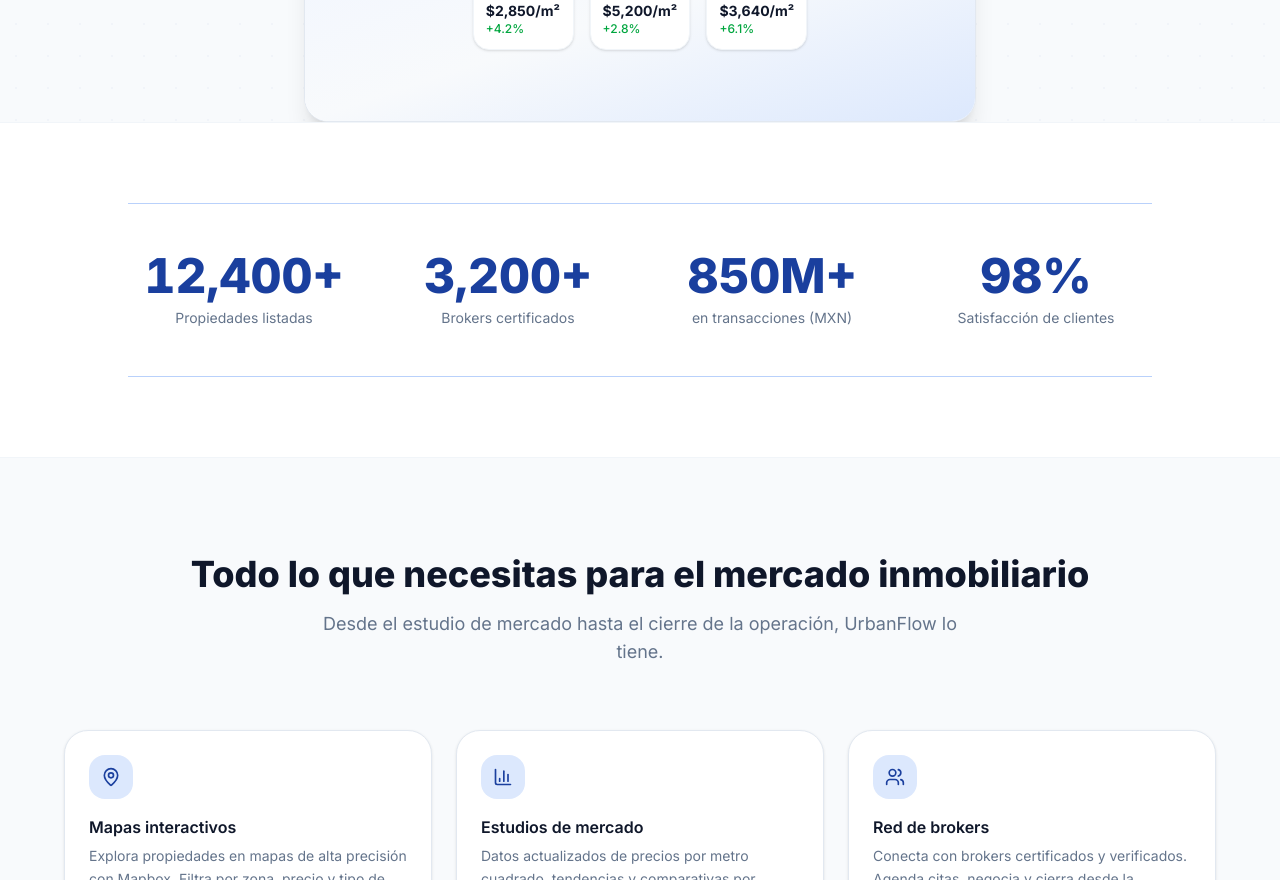
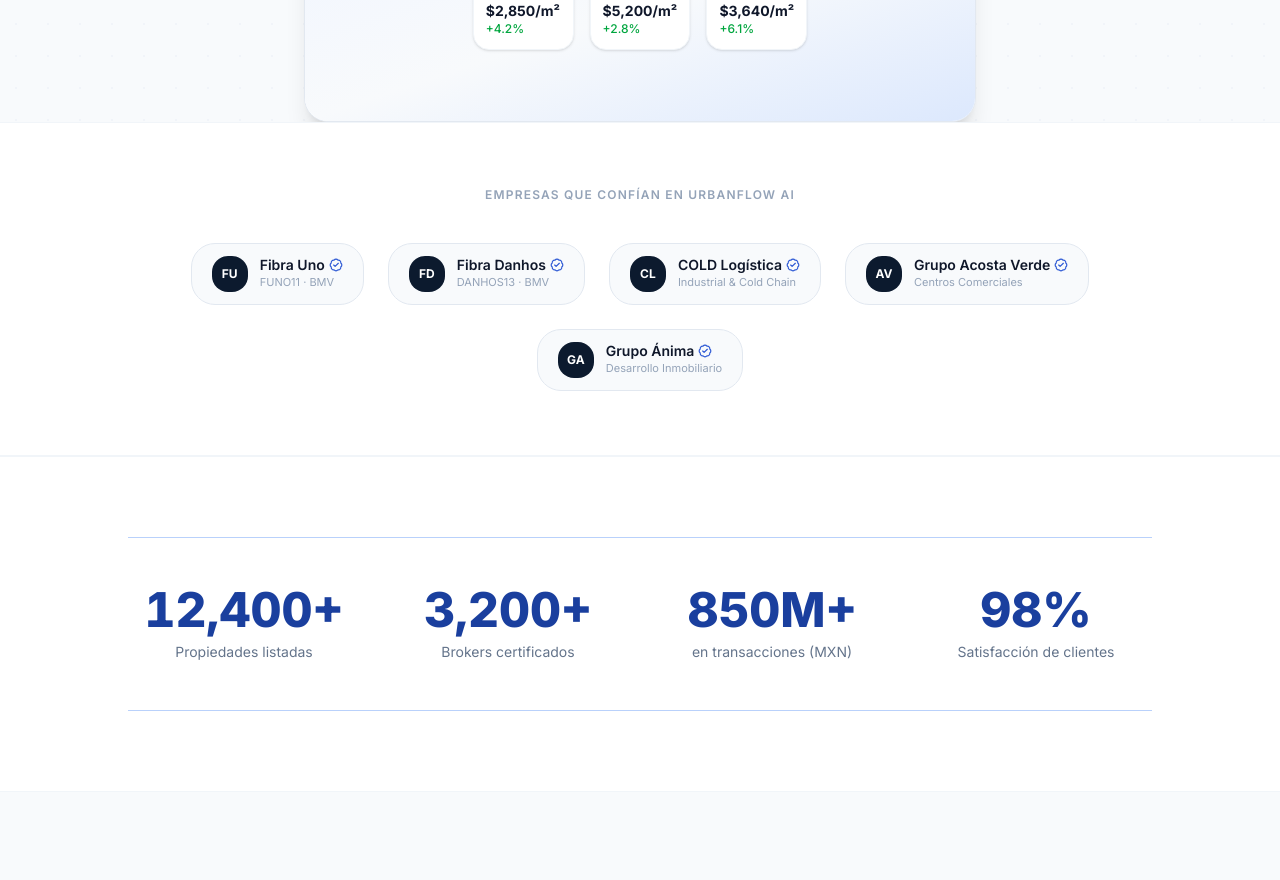
Before and after one commit to djaddahmoises-prog/urbanflow, a Next.js app: page / in a window 1280 px wide. Shown: the part 760-1640 px from the top of the page. Built offline with nearby package versions, Linux system fonts and the light colour scheme; no server answers.

Commit message:
feat: add trusted companies section (Fibra Uno, Danhos, COLD, Acosta Verde, Ánima)
https://claude.ai/code/session_012vyfqr7ZLy7DeQhA9kAMkL

```diff
--- a/src/app/page.tsx
+++ b/src/app/page.tsx
@@ -1,4 +1,5 @@
 import HeroSection from '@/components/sections/HeroSection'
+import TrustedSection from '@/components/sections/TrustedSection'
 import FeaturesSection from '@/components/sections/FeaturesSection'
 import StatsSection from '@/components/sections/StatsSection'
 import HowItWorksSection from '@/components/sections/HowItWorksSection'
@@ -10,6 +11,7 @@ export default function HomePage() {
   return (
     <>
       <HeroSection />
+      <TrustedSection />
       <StatsSection />
       <FeaturesSection />
       <HowItWorksSection />
--- /dev/null
+++ b/src/components/sections/TrustedSection.tsx
@@ -0,0 +1,46 @@
+import { FadeInView } from '@/components/animations/motion'
+import { BadgeCheck } from 'lucide-react'
+
+const companies = [
+  { name: 'Fibra Uno',         sub: 'FUNO11 · BMV',           initials: 'FU' },
+  { name: 'Fibra Danhos',      sub: 'DANHOS13 · BMV',         initials: 'FD' },
+  { name: 'COLD Logística',    sub: 'Industrial & Cold Chain', initials: 'CL' },
+  { name: 'Grupo Acosta Verde',sub: 'Centros Comerciales',     initials: 'AV' },
+  { name: 'Grupo Ánima',       sub: 'Desarrollo Inmobiliario', initials: 'GA' },
+]
+
+export default function TrustedSection() {
+  return (
+    <section className="py-16 px-4 sm:px-6 bg-white border-y border-neutral-100" aria-label="Empresas de confianza">
+      <div className="max-w-5xl mx-auto">
+        <FadeInView className="text-center mb-10">
+          <p className="text-xs font-semibold uppercase tracking-widest text-neutral-400 mb-1">
+            Empresas que confían en UrbanFlow AI
+          </p>
+        </FadeInView>
+
+        <FadeInView>
+          <div className="flex flex-wrap justify-center items-center gap-6">
+            {companies.map((c) => (
+              <div
+                key={c.name}
+                className="flex items-center gap-3 px-5 py-3 rounded-2xl border border-neutral-200 bg-neutral-50 hover:border-brand-200 hover:bg-brand-50 transition-colors"
+              >
+                <span className="w-9 h-9 rounded-xl bg-brand-950 text-white text-xs font-bold flex items-center justify-center shrink-0">
+                  {c.initials}
+                </span>
+                <div className="text-left">
+                  <div className="flex items-center gap-1">
+                    <p className="text-sm font-semibold text-neutral-900 leading-none">{c.name}</p>
+                    <BadgeCheck className="w-3.5 h-3.5 text-brand-500 shrink-0" aria-label="Verificado" />
+                  </div>
+                  <p className="text-[11px] text-neutral-400 mt-0.5">{c.sub}</p>
+                </div>
+              </div>
+            ))}
+          </div>
+        </FadeInView>
+      </div>
+    </section>
+  )
+}
```
